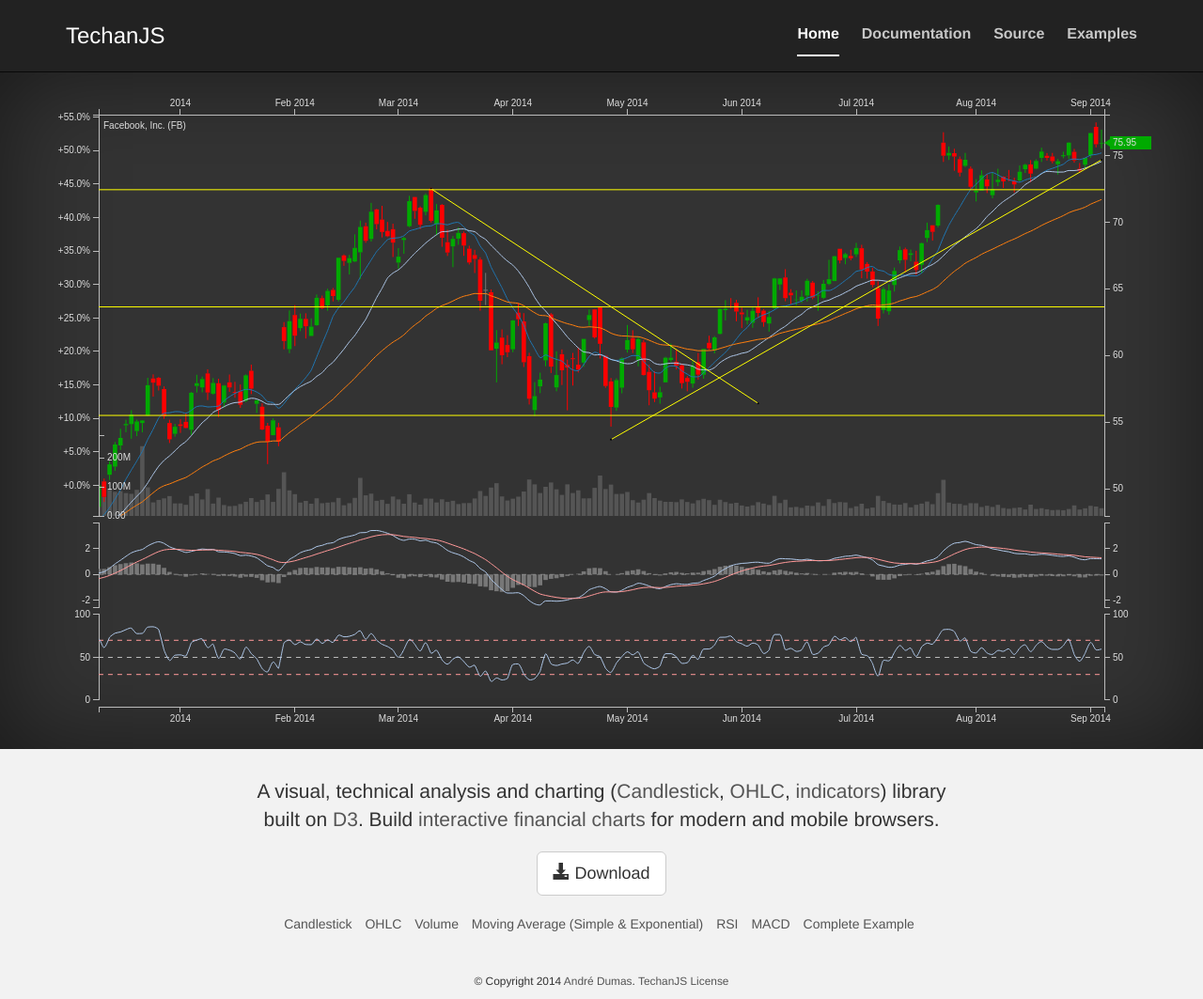
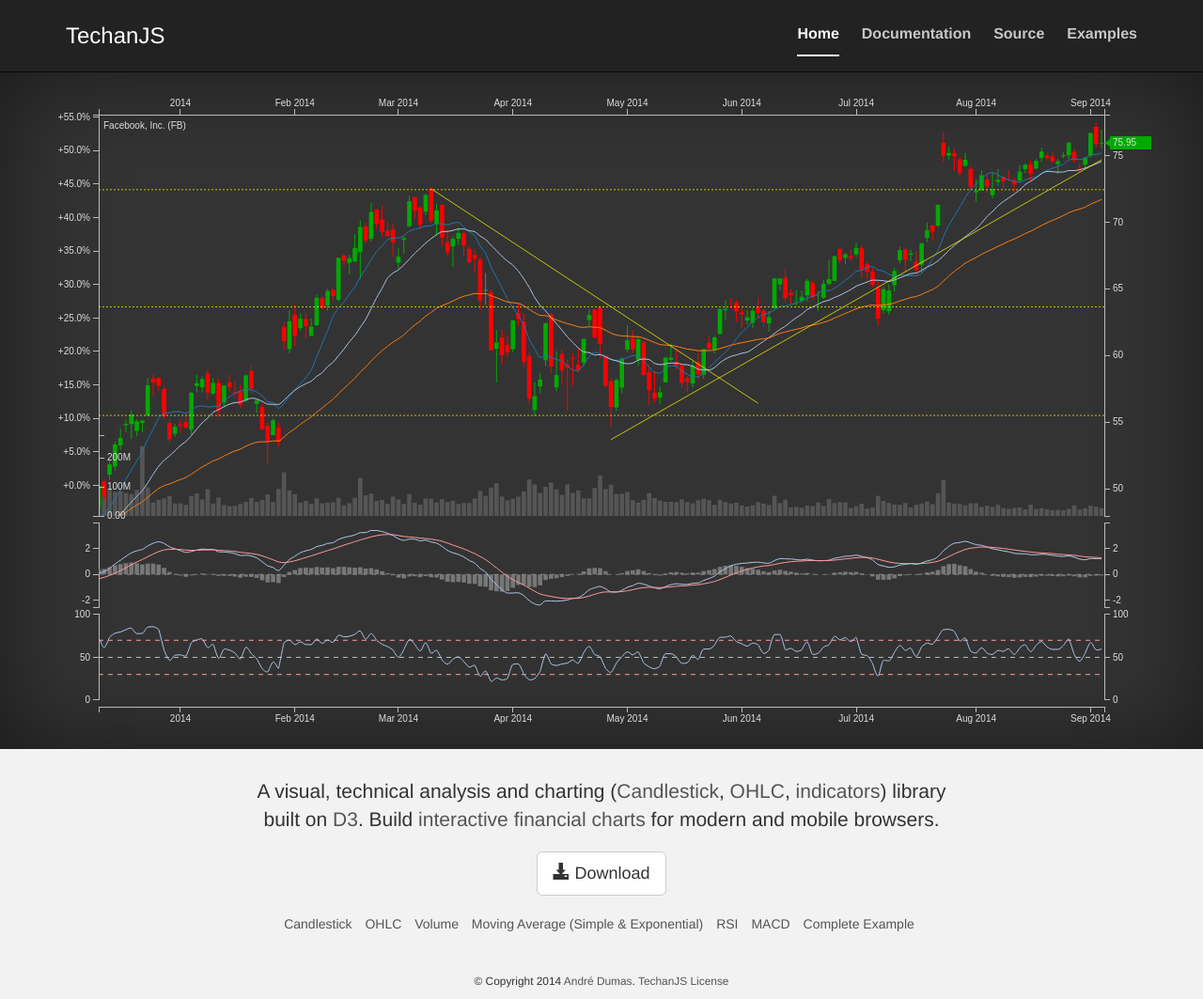
Before and after one commit to andredumas/techan.js, a Jekyll site: the page built from index.html, in a window 1280 px wide. Shown: the whole page at 94% size. Built offline with Jekyll 4.4.1, drawn with Linux system fonts in a browser that asks for light colours.

Commit message:
Adjusted styling based on update

```diff
--- a/css/site.css
+++ b/css/site.css
@@ -222,9 +222,9 @@
     stroke-dasharray: 5, 5;
 }
 
-.analysis path {
+.analysis path, .analysis circle {
     stroke: yellow;
-    stroke-width: 1;
+    stroke-width: 0.7;
 }
 
 .interaction path, .interaction circle {
@@ -239,13 +239,31 @@
     cursor: nwse-resize;
 }
 
-path.supstance {
+.trendline circle {
+    stroke-width: 0;
+    display: none;
+}
+.mouseover .trendline path {
+    stroke-width: 1;
+}
+
+.mouseover .trendline circle {
+    stroke-width: 1;
+    fill: yellow;
+    display: inline;
+}
+
+.supstance path {
     stroke-dasharray: 2, 2;
 }
 
 .supstances .interaction path {
     pointer-events: all;
     cursor: ns-resize;
+}
+
+.mouseover .supstance path {
+    stroke-width: 1.5;
 }
 
 .crosshair {
```
